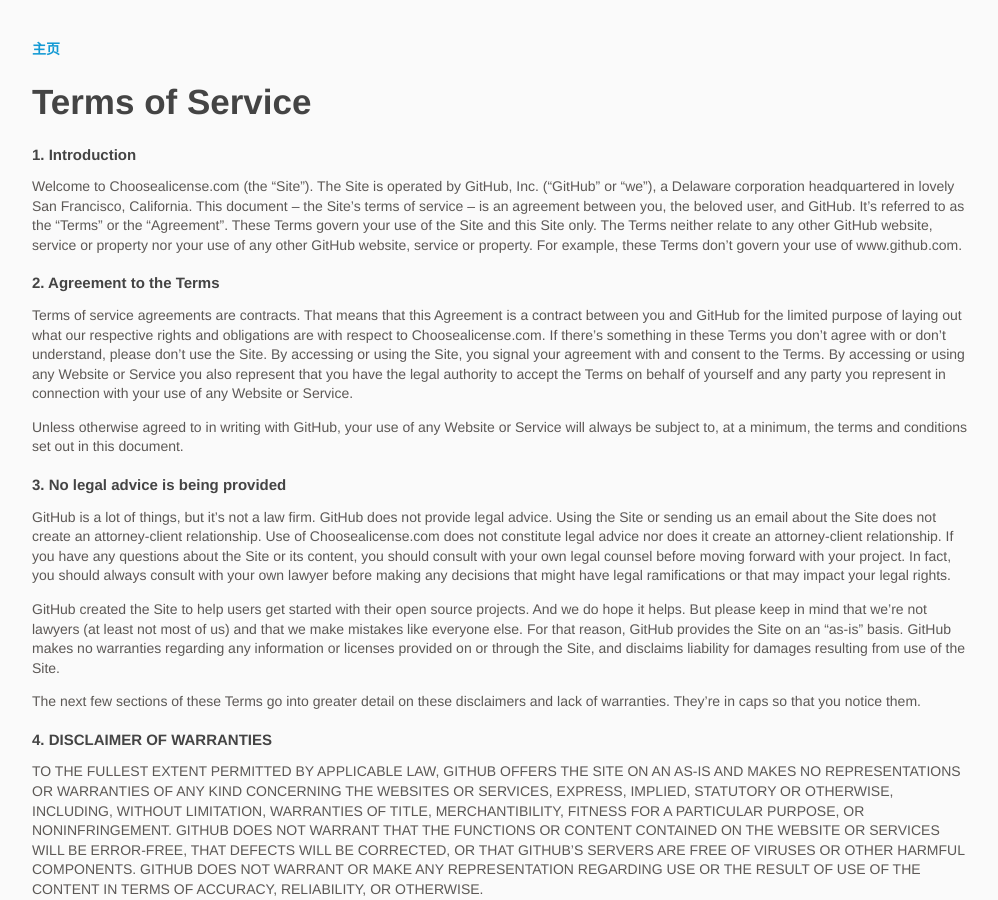
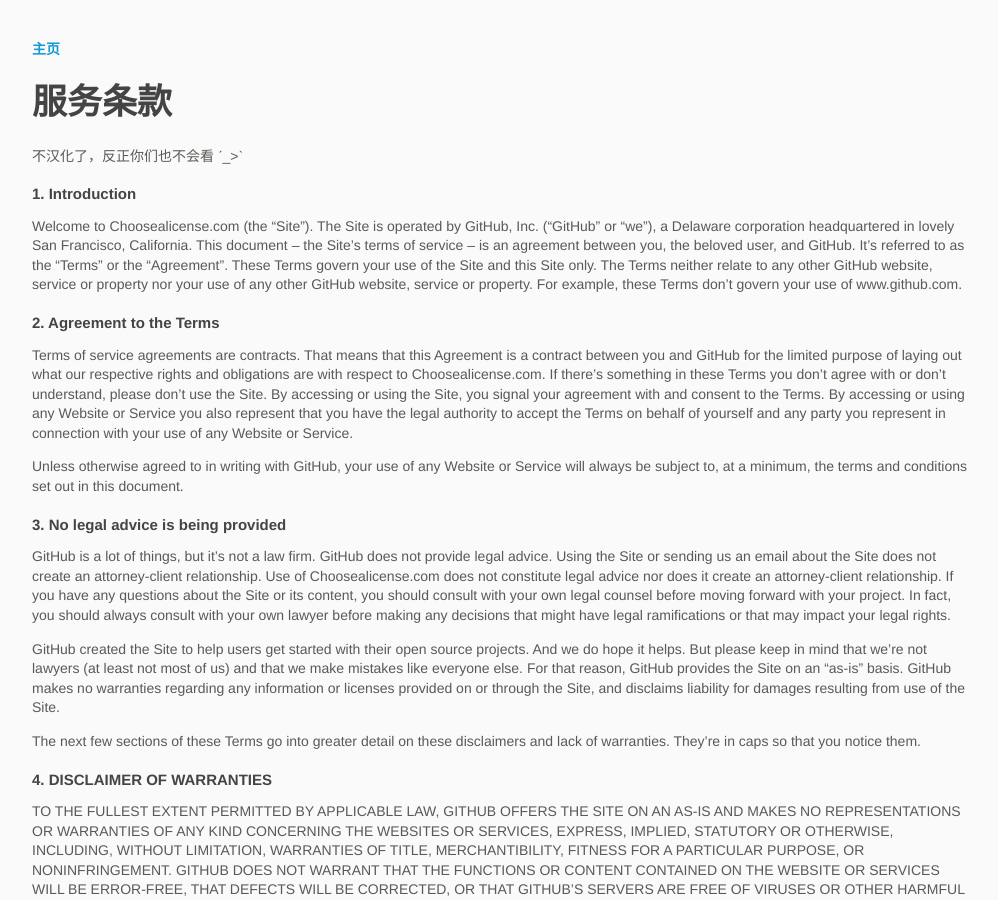
Before and after one commit to ChooseLicense/ChooseLicense.github.io, a Jekyll site: the page built from terms-of-service.md, in a window 1280 px wide and 900 px high. Shown: the whole window, without its empty margins (138-1136 px from the left). Built offline with Jekyll 4.4.1, drawn with Linux system fonts in a browser that asks for light colours; some web fonts are replaced.

Commit message:
服务条款

```diff
--- a/terms-of-service.md
+++ b/terms-of-service.md
@@ -1,9 +1,11 @@
 ---
-title: Terms of Service
+title: 服务条款
 layout: default
 permalink: /terms-of-service/
 description: Terms governing your use of choosealicense.com
 ---
+
+不汉化了，反正你们也不会看 ˊ_>ˋ
 
 ### 1. Introduction
 
```
Also changed, not shown: 2 other files.
